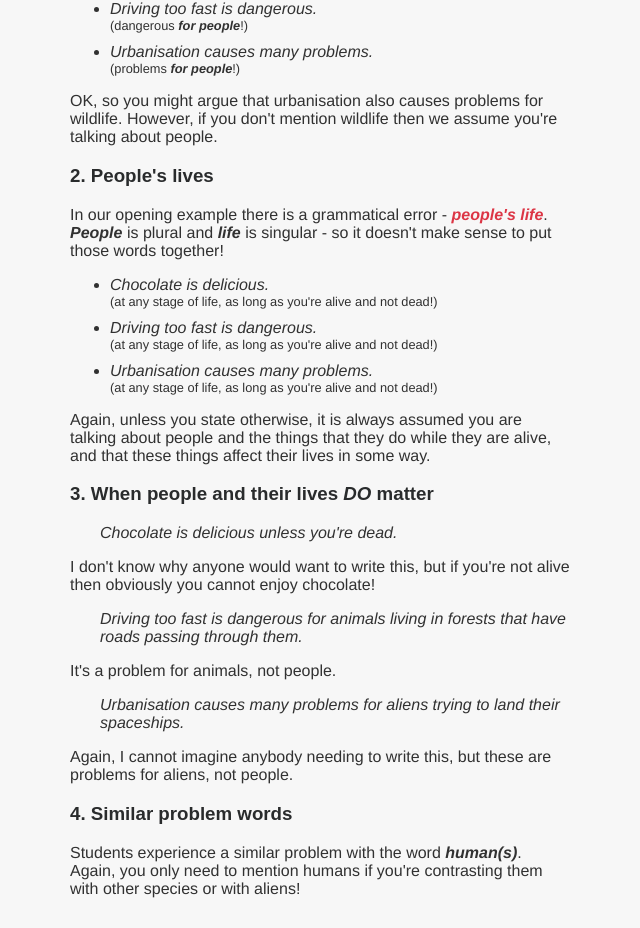
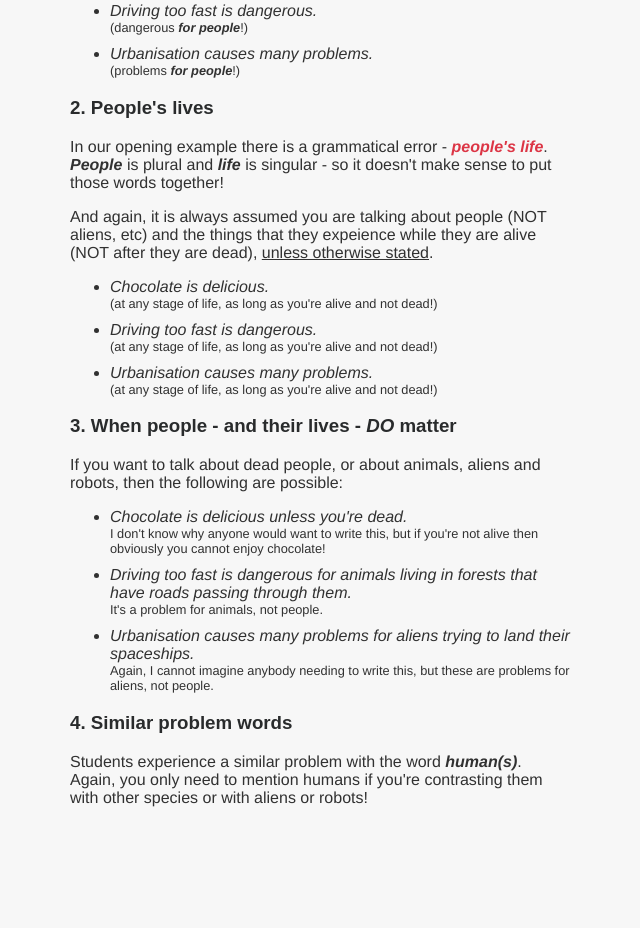
Before and after one commit to boltonsteve/gurueap, a SvelteKit app: page /posts/life in a window 1280 px wide. Shown: the part 679-1607 px from the top of the page, without its empty margins (320-960 px from the left). After the commit the page ends 1516 px from the top, so only its background shows below. Built offline with nearby package versions, Linux system fonts and the light colour scheme.

Commit message:
life updated

```diff
--- a/src/routes/posts/life/+page.svelte
+++ b/src/routes/posts/life/+page.svelte
@@ -8,7 +8,7 @@
 
 <div class="mb-3 mw-500">
 
-    <img src="/img/aliens-animals-robots.png" class="img-fluid rounded" alt="aliens animals robots">
+    <img src="/img/aliens-animals-robots.png" class="img-fluid rounded" alt="aliens animals robots" style="border:1px solid #7accf4;">
 
     <h1>People's lives</h1>
 
@@ -18,7 +18,7 @@
 
 <h3>1. People</h3>
 
-<p>Your reader always assumes that you're making statements about people, and not animals or aliens, <span class="uli">unless otherwise stated</span>:</p>
+<p>Your reader always assumes that you're making statements about people - NOT aliens, animals or robots - <span class="uli">unless otherwise stated</span>:</p>
 
 <ul>
     <li class="font-italic">Chocolate is delicious.</li>
@@ -29,11 +29,11 @@
     <li class="small mb-1 lst-none">(problems <b><i>for people</i></b>!)</li>
 </ul>
 
-<p>OK, so you might argue that urbanisation also causes problems for wildlife. However, if you don't mention wildlife then we assume you're talking about people.</p>
-
 <h3>2. People's lives</h3>
 
-In our opening example there is a grammatical error - <span class="font-weight-bold font-italic text-danger">people's life</span>. <b><i>People</i></b> is plural and <b><i>life</i></b> is singular - so it doesn't make sense to put those words together!
+<p>In our opening example there is a grammatical error - <span class="font-weight-bold font-italic text-danger">people's life</span>. <b><i>People</i></b> is plural and <b><i>life</i></b> is singular - so it doesn't make sense to put those words together!</p>
+
+<p>And again, it is always assumed you are talking about people (NOT aliens, etc) and the things that they expeience while they are alive (NOT after they are dead), <span class="uli">unless otherwise stated</span>.</p>
 
 <ul>
     <li class="font-italic">Chocolate is delicious.</li>
@@ -44,19 +44,21 @@ In our opening example there is a grammatical error - <span class="font-weight-
     <li class="small mb-1 lst-none">(at any stage of life, as long as you're alive and not dead!)</li>
 </ul>
 
-<p>Again, unless you state otherwise, it is always assumed you are talking about people and the things that they do while they are alive, and that these things affect their lives in some way.</p>
+<h3>3. When people - and their lives - <b><i>DO</i></b> matter</h3>
 
-<h3>3. When people and their lives <b><i>DO</i></b> matter</h3>
+<p>If you want to talk about dead people, or about animals, aliens and robots, then the following are possible:</p>
 
-<p class="font-italic ml-3">Chocolate is delicious unless you're dead.</p>
-<p>I don't know why anyone would want to write this, but if you're not alive then obviously you cannot enjoy chocolate!</p>
-<p class="font-italic ml-3">Driving too fast is dangerous for animals living in forests that have roads passing through them.</p>
-<p>It's a problem for animals, not people.</p>
-<p class="font-italic ml-3">Urbanisation causes many problems for aliens trying to land their spaceships.</p>
-<p>Again, I cannot imagine anybody needing to write this, but these are problems for aliens, not people.</p>
+<ul>
+    <li class="font-italic">Chocolate is delicious unless you're dead.</li>
+    <li class="small mb-1 lst-none">I don't know why anyone would want to write this, but if you're not alive then obviously you cannot enjoy chocolate!</li>
+    <li class="font-italic">Driving too fast is dangerous for animals living in forests that have roads passing through them.</li>
+    <li class="small mb-1 lst-none">It's a problem for animals, not people.</li>
+    <li class="font-italic">Urbanisation causes many problems for aliens trying to land their spaceships.</li>
+    <li class="small mb-1 lst-none">Again, I cannot imagine anybody needing to write this, but these are problems for aliens, not people.</li>
+</ul>
 
 <h3>4. Similar problem words</h3>
 
-<p>Students experience a similar problem with the word <b><i>human(s)</i></b>. Again, you only need to mention humans if you're contrasting them with other species or with aliens!</p>
+<p>Students experience a similar problem with the word <b><i>human(s)</i></b>. Again, you only need to mention humans if you're contrasting them with other species or with aliens or robots!</p>
 
 </div>
```
